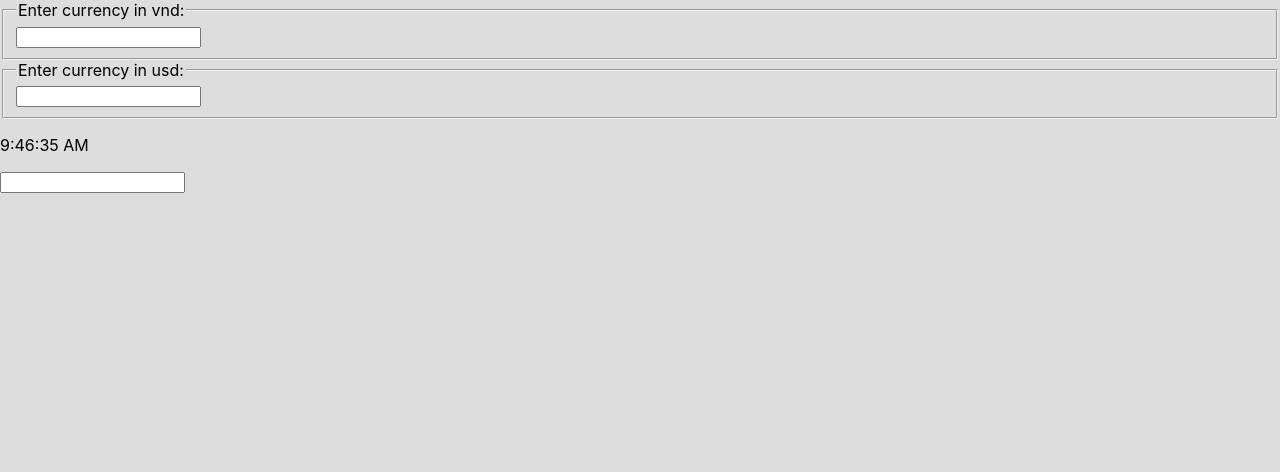
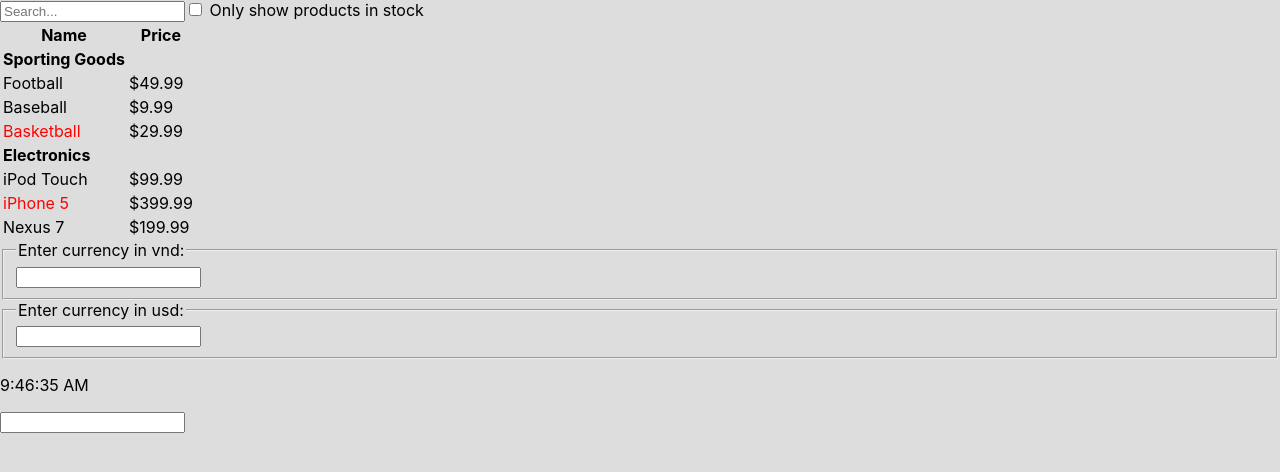
Before and after one commit to dragonking1991/react, a React (Create React App) app: page / in a window 1280 px wide. Shown: the top 472 px of the page. Built offline with nearby package versions, Linux system fonts and the light colour scheme.

Commit message:
update mock

```diff
--- a/src/index.js
+++ b/src/index.js
@@ -3,6 +3,7 @@
 import './index.css';
 import App from './app/App';
 import Exp from './exp/Exp';
+import Mock from './mock/Mock';
 import * as serviceWorker from './serviceWorker';
 
 
@@ -88,9 +89,18 @@
   }
 }
 
+const DATAS = [
+  { category: "Sporting Goods", price: "$49.99", stocked: true, name: "Football" },
+  { category: "Sporting Goods", price: "$9.99", stocked: true, name: "Baseball" },
+  { category: "Sporting Goods", price: "$29.99", stocked: false, name: "Basketball" },
+  { category: "Electronics", price: "$99.99", stocked: true, name: "iPod Touch" },
+  { category: "Electronics", price: "$399.99", stocked: false, name: "iPhone 5" },
+  { category: "Electronics", price: "$199.99", stocked: true, name: "Nexus 7" }
+]
 
 ReactDOM.render(
   <React.StrictMode>
+    <Mock data={DATAS} />
     <Calculator />
     <App />
     <Exp />
--- /dev/null
+++ b/src/mock/Mock.js
@@ -0,0 +1,159 @@
+import React from 'react';
+import './Mock.css';
+
+class FormCtrl extends React.Component {
+  constructor(props) {
+    super(props);
+    this.handleChangeInput = this.handleChangeInput.bind(this)
+    this.handleChangeCheckbox = this.handleChangeCheckbox.bind(this)
+  }
+
+  handleChangeInput(e) {
+    this.props.onInputChange(e.target.value)
+  }
+
+  handleChangeCheckbox(e) {
+    this.props.onCheckboxChange(e.target)
+  }
+
+  render() {
+    return (
+      <div>
+        <input placeholder="Search..." onChange={this.handleChangeInput} />
+        <input type="checkbox" id="showinstock" onChange={this.handleChangeCheckbox} />
+        {' '}
+        <label for="showinstock">Only show products in stock</label>
+      </div>
+    )
+  }
+}
+
+class TitleList extends React.Component {
+  render() {
+    const category = this.props.category
+    return (
+      <tr>
+        <td spancol='2'><b>{category}</b></td>
+      </tr>
+    )
+  }
+}
+
+class ItemList extends React.Component {
+  render() {
+    const data = this.props.product
+    const name = data.stocked ?
+      data.name :
+      <span style={{ color: 'red' }}>
+        {data.name}
+      </span>
+    return (
+      <tr>
+        <td>{name}</td>
+        <td>{data.price}</td>
+      </tr>
+    )
+  }
+}
+
+class List extends React.Component {
+  render() {
+    const rowItems = []
+    let lastCategory = null
+
+    this.props.data.forEach(data => {
+      if (data.category !== lastCategory) {
+        rowItems.push(
+          <TitleList
+            category={data.category}
+            key={data.category}
+          />
+        )
+      }
+      rowItems.push(
+        <ItemList product={data} key={data.name} />
+      )
+      lastCategory = data.category
+    })
+
+    return (
+      <table>
+        <thead>
+          <tr>
+            <th>Name</th>
+            <th>Price</th>
+          </tr>
+        </thead>
+        <tbody>
+          {rowItems}
+        </tbody>
+      </table>
+    )
+  }
+}
+
+class Mock extends React.Component {
+  constructor(props) {
+    super(props)
+    this.filterText = this.filterText.bind(this)
+    this.filterAvailable = this.filterAvailable.bind(this)
+    this.filterData = []
+    this.state = { dataFilter: this.props.data, available: false }
+  }
+
+  filterText(value) {
+    this.filterData = []
+    this.props.data.forEach(data => {
+      if (data.name.toLowerCase().indexOf(value.toLowerCase()) >= 0) {
+        if (this.state.available) {
+          if (data.stocked) {
+            this.filterData.push(data)
+          }
+        }
+        else {
+          this.filterData.push(data)
+        }
+      }
+    })
+    this.setState({ dataFilter: this.filterData })
+  }
+
+  filterAvailable(value) {
+    this.filterData = []
+    this.state.dataFilter.forEach(data => {
+      if (value.checked) {
+        console.log(1)
+        if (data.stocked) {
+          this.filterData.push(data)
+        }
+      }
+      else {
+        this.props.data.forEach(data => {
+          if (data.name.toLowerCase().indexOf(value.toLowerCase()) >= 0) {
+            if (this.state.available) {
+              if (data.stocked) {
+                this.filterData.push(data)
+              }
+            }
+            else {
+              this.filterData.push(data)
+            }
+          }
+        })
+      }
+    })
+    console.log(value.checked, this.filterData)
+    this.setState({ dataFilter: this.filterData, available: value.checked })
+  }
+
+  render() {
+    return (
+      <div>
+        <FormCtrl onInputChange={this.filterText} onCheckboxChange={this.filterAvailable} />
+        <List data={this.state.dataFilter} />
+      </div>
+    )
+  }
+}
+
+export default Mock;
```
Also changed, not shown: src/mock/Mock.css (added), 1 other file (tests, documents, lock files or other folders).
